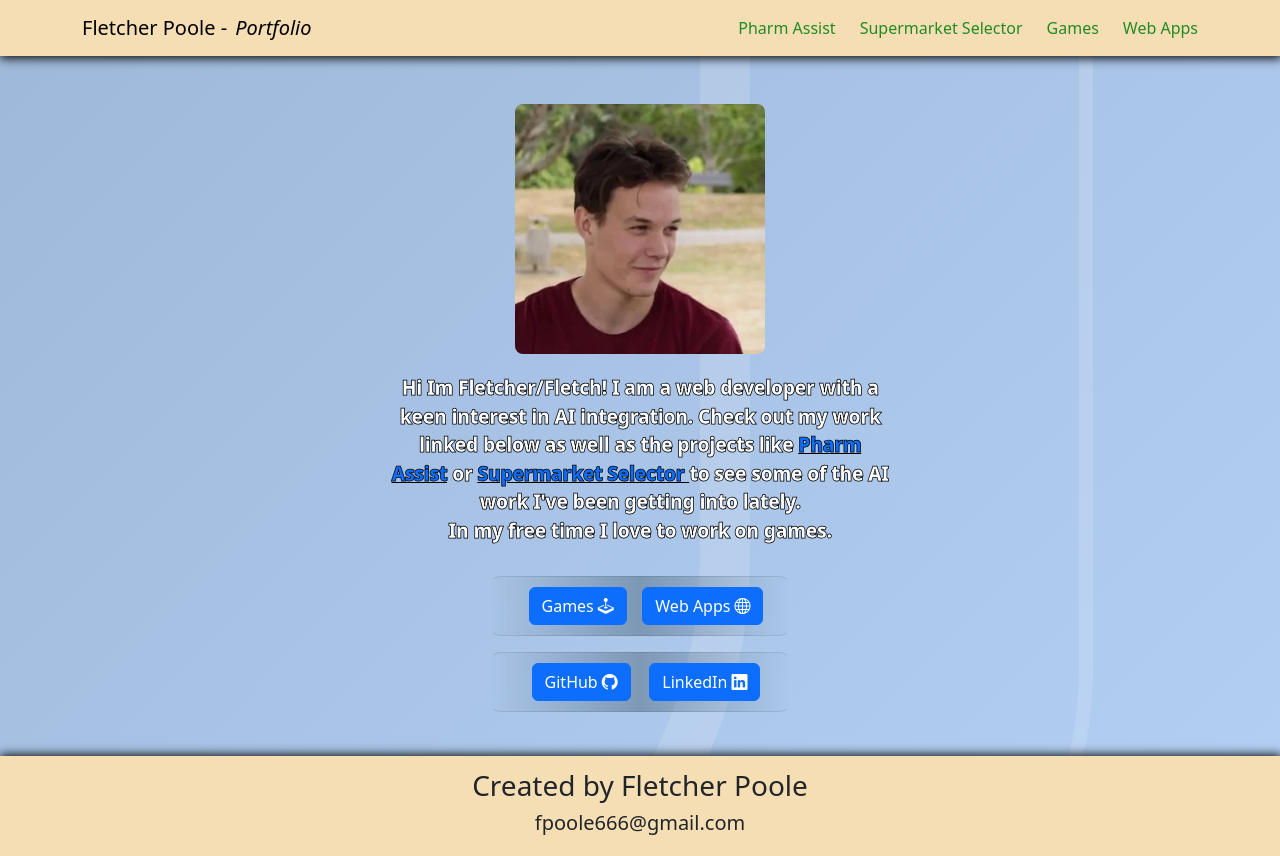
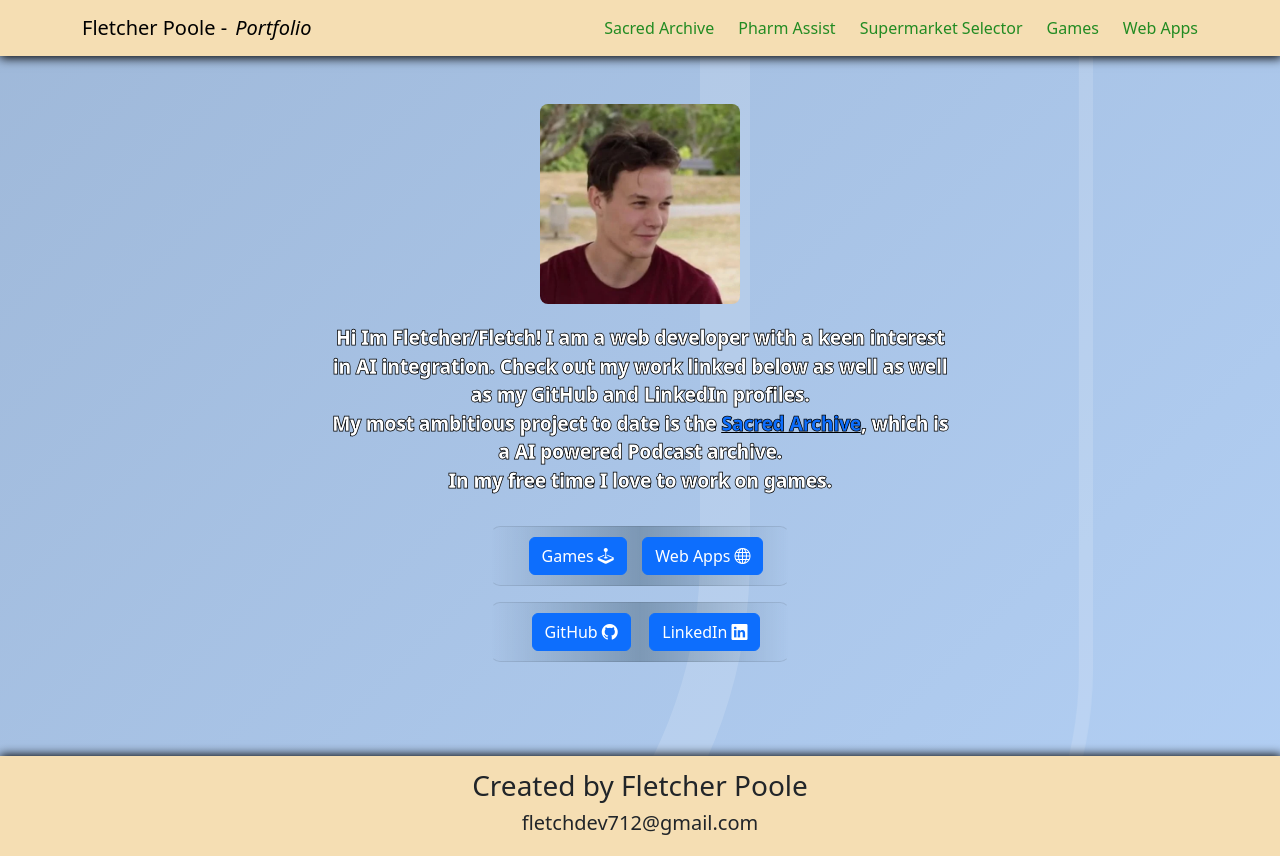
Before and after one commit to poole712/Portfolio, a React (Vite) app in the folder frontend/: page / in a window 1280 px wide. Built offline with nearby package versions, Linux system fonts and the light colour scheme.

Commit message:
Added Sacred Archive link

```diff
--- a/frontend/src/App.css
+++ b/frontend/src/App.css
@@ -66,7 +66,7 @@ body,
 
 .about-me-box {
   color: white;
-  width: 45%;
+  width: 55%;
   font-size: 19px;
   font-weight: 1000;
   -webkit-text-stroke: 0.75px #000000;
--- a/frontend/src/App.tsx
+++ b/frontend/src/App.tsx
@@ -8,15 +8,15 @@ function App() {
         <img
           src="/Me2.png"
           alt="Bootstrap Logo"
-          width="250"
-          height="250"
+          width="200"
+          height="200"
           className="rounded rounded-3"
         />
 
         <p className="about-me-box">
           Hi Im Fletcher/Fletch! I am a web developer with a keen interest in AI integration.
-          Check out my work linked below as well as the projects like <Link to="/pages/PharmAssist">Pharm Assist</Link> or <Link to="/pages/SupermarketSelector">Supermarket Selector </Link>
-          to see some of the AI work I've been getting into lately.
+          Check out my work linked below as well as well as my GitHub and LinkedIn profiles.
+          <br/>My most ambitious project to date is the <a href="https://last-stand-data-blue.vercel.app/">Sacred Archive</a>, which is a AI powered Podcast archive.
           <br/>In my free time I love to work on games.
         </p>
 
--- a/frontend/src/components/Footer.tsx
+++ b/frontend/src/components/Footer.tsx
@@ -3,7 +3,7 @@ function Footer() {
         <>
             <div className="footer d-flex justify-content-center flex-column">
                 <h3 className=" align-self-center">Created by Fletcher Poole</h3>
-                <h5 className=" align-self-center">fpoole666@gmail.com</h5>
+                <h5 className=" align-self-center">fletchdev712@gmail.com</h5>
             </div>
         </>
     )
--- a/frontend/src/components/Navbar.tsx
+++ b/frontend/src/components/Navbar.tsx
@@ -10,6 +10,9 @@ function Navbar() {
             <p className="m-0 mx-2 fst-italic">Portfolio</p>
           </Link>
           <div className="d-flex align-items-center gap-4">
+            <a className="nav-link my-nav-link" href="https://last-stand-data-blue.vercel.app/" target="_blank" rel="noopener noreferrer">
+              Sacred Archive
+            </a>
             <Link className="nav-link my-nav-link" to="/pages/PharmAssist">
               Pharm Assist
             </Link>
```
